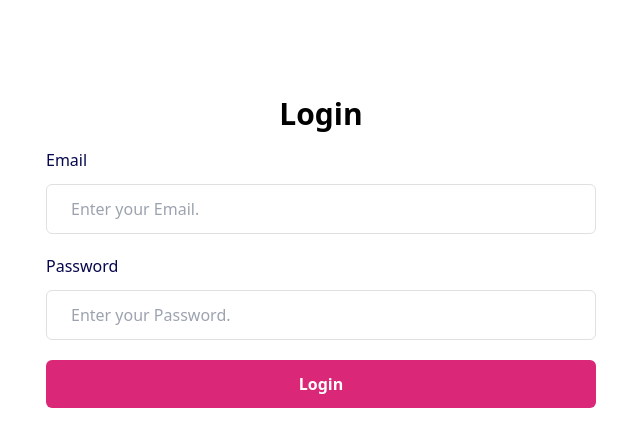
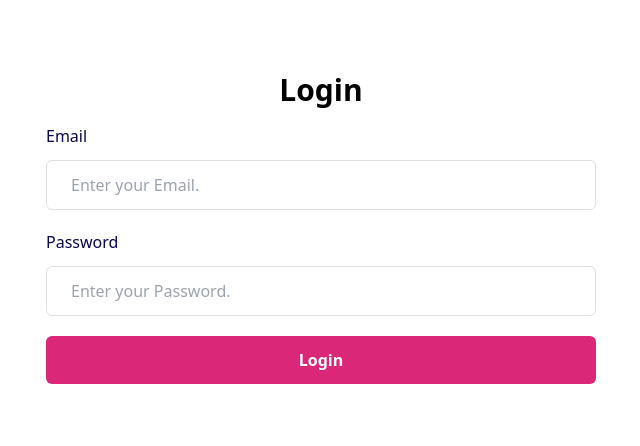
Before and after one commit to jitingupta5072008/StudyApna, a React (Vite) app in the folder frontend/: page /login in a window 1280 px wide. Shown: the top 446 px of the page, without its empty margins (319-959 px from the left). Built offline with nearby package versions, Linux system fonts and the light colour scheme.

Commit message:
final last

```diff
--- a/frontend/src/components/Login.jsx
+++ b/frontend/src/components/Login.jsx
@@ -22,7 +22,7 @@
 };
   return (
     <>
-      <div className="flex items-center justify-center p-12">
+      <div className="flex items-center justify-center p-6">
         <div className="mx-auto mt-8 w-full max-w-[550px] bg-white">
           <h1 className='text-3xl font-bold text-center'>Login</h1>
           <form onSubmit={handleSubmit}>
--- a/frontend/src/components/Video.jsx
+++ b/frontend/src/components/Video.jsx
@@ -11,7 +11,7 @@
   useEffect(() => {
     // Fetch videos for the given chapterId
     axios
-      .get(`https://studyapna-backend.onrender.com/${id}`)
+      .get(`https://studyapna-backend.onrender.com/videos/${id}`)
       .then((response) => {
         setVideos(response.data);
         setLoading(false);
```
Also changed, not shown: 3 other files (tests, documents, lock files or other folders).
